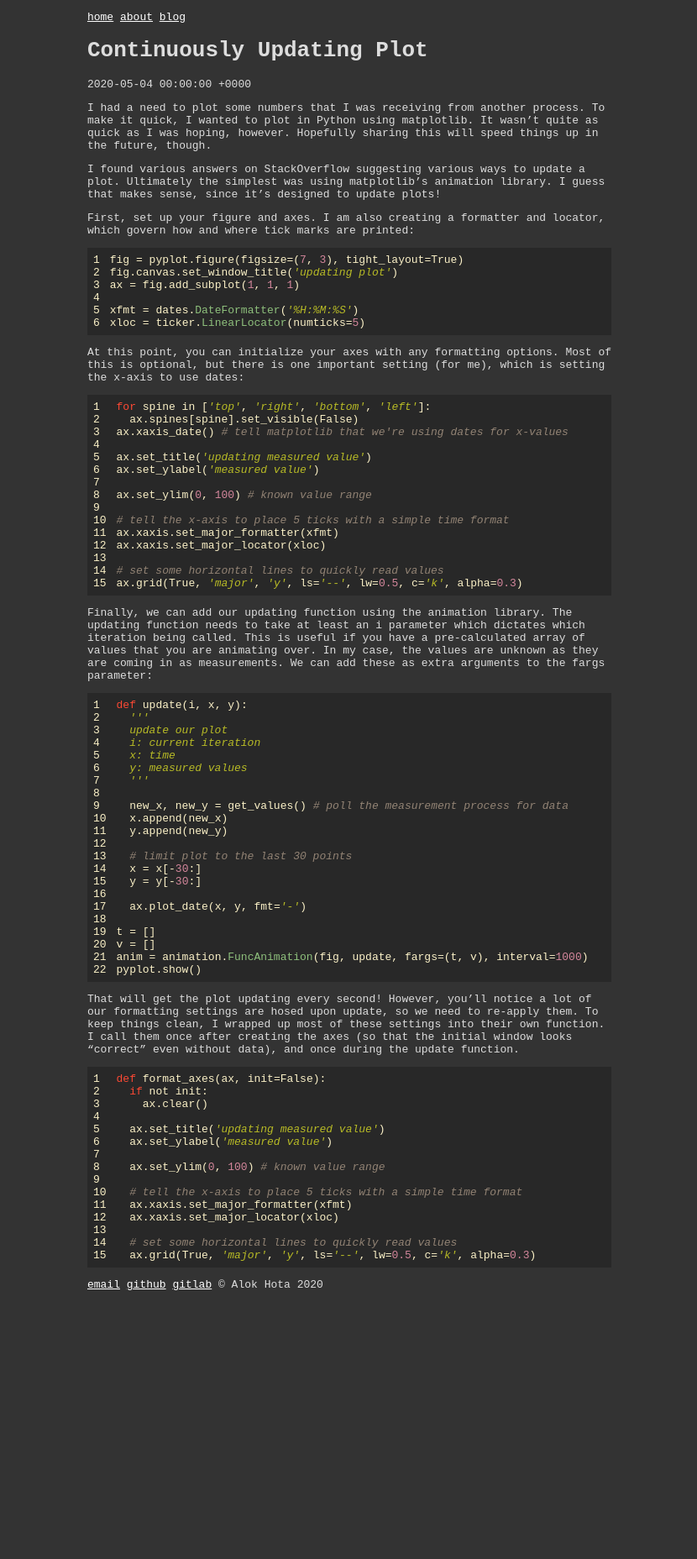
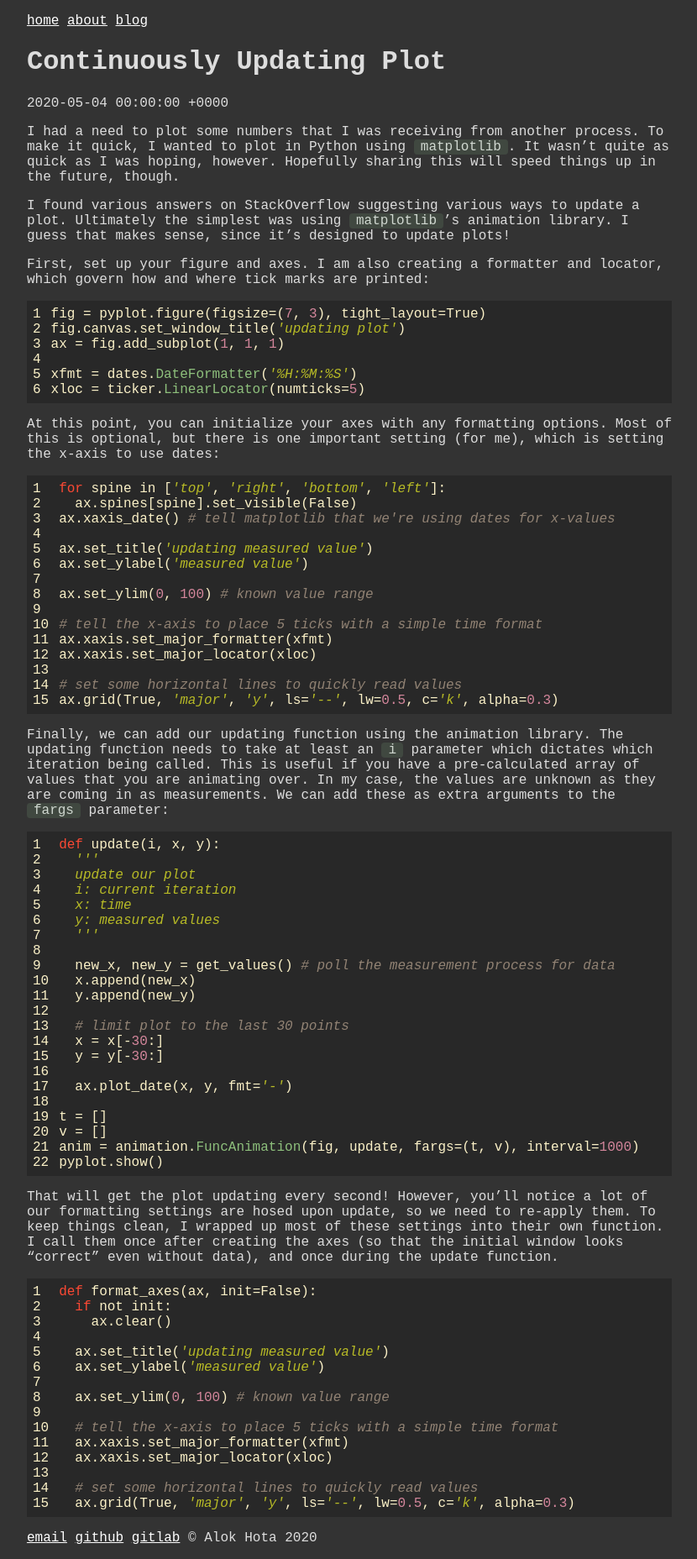
Before and after one commit to ahota/blog, a Jekyll site: the page built from _posts/2020-05-04-continuously-updating-plot.md, in a window 1280 px wide. Shown: the whole page at 84% size, without its empty margins (224-1054 px from the left). Built offline with Jekyll 4.4.1, drawn with Linux system fonts in a browser that asks for light colours; a style sheet for code colours, icons or effects is not loaded; before the commit the page ends 1550 px from its top, so only the background shows below that.

Commit message:
use Hack font, inline code style tweaks

```diff
--- a/_layouts/default.html
+++ b/_layouts/default.html
@@ -4,6 +4,7 @@
         <meta charset="utf-8">
         <title>{{ page.title | downcase }}</title>
         <link rel="stylesheet" href="/assets/css/styles.css">
+        <link rel="stylesheet" href="//cdn.jsdelivr.net/npm/hack-font@3/build/web/hack.css">
     </head>
     <body>
         {% include nav.html %}
--- a/_sass/main.scss
+++ b/_sass/main.scss
@@ -1,7 +1,8 @@
 body {
     color: #ddd;
     background-color: #333;
-    font-family: monospace;
+    font-family: Hack, monospace;
+    font-size: medium;
     min-width: 40ch;
     max-width: 80ch;
     margin: 1em auto;
@@ -19,3 +20,15 @@
 footer {
     margin: 1em 0;
 }
+
+pre, code {
+  font-family: Hack, monospace;
+}
+
+/* only inline code */
+code.highlighter-rouge {
+  background: #404840;
+  color: #d0d8d0;
+  border-radius: 4px;
+  padding: 0 0.5em;
+}
```
